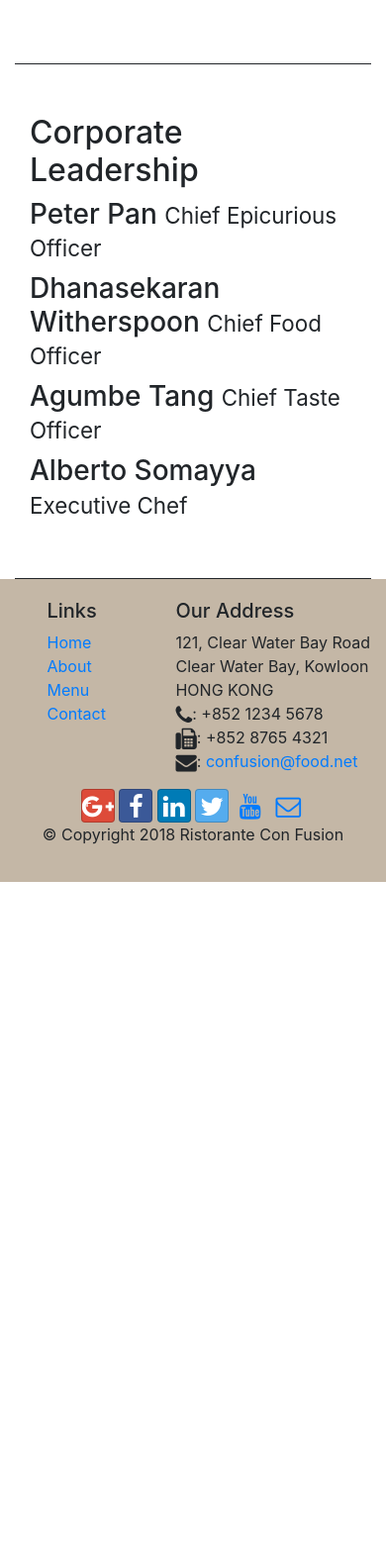
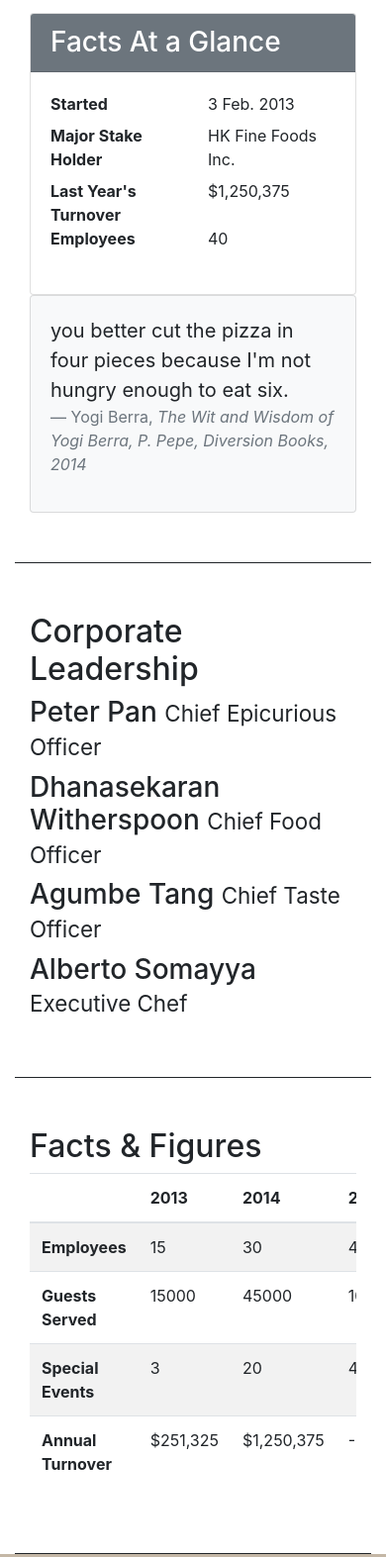
Before and after one commit to Otmane-debug/restaurant_website, a website: page aboutus.html in a window 390 px wide. Shown: the part 993-2566 px from the top of the page at 99% size. Before the commit the page ends 1884 px from the top, so only its background shows below. Drawn offline with nearby package versions, Linux system fonts and the light colour scheme.

Commit message:
20221111

```diff
--- a/aboutus.html
+++ b/aboutus.html
@@ -69,7 +69,30 @@
                 <p>Started in 2010, Ristorante con Fusion quickly established itself as a culinary icon par excellence in Hong Kong. With its unique brand of world fusion cuisine that can be found nowhere else, it enjoys patronage from the A-list clientele in Hong Kong.  Featuring four of the best three-star Michelin chefs in the world, you never know what will arrive on your plate the next time you visit us.</p>
                 <p>The restaurant traces its humble beginnings to <em>The Frying Pan</em>, a successful chain started by our CEO, Mr. Peter Pan, that featured for the first time the world's best cuisines in a pan.</p>
             </div>
-            <div class="col-12 col-sm-6">
+            <div class="col-sm">
+                <div class="card">
+                    <h3 class="card-header bg-secondary text-white">Facts At a Glance</h3>
+                    <div class="card-body">
+                        <dl class="row">
+                            <dt class="col-6">Started</dt>
+                            <dd class="col-6">3 Feb. 2013</dd>
+                            <dt class="col-6">Major Stake Holder</dt>
+                            <dd class="col-6">HK Fine Foods Inc.</dd>
+                            <dt class="col-6">Last Year's Turnover</dt>
+                            <dd class="col-6">$1,250,375</dd>
+                            <dt class="col-6">Employees</dt>
+                            <dd class="col-6">40</dd>
+                        </dl>
+                    </div>
+                </div>
+            </div>
+            <div class="col-12">
+                <div class="card card-body bg-light">
+                    <blockquote class="blockquote">
+                        <p class="mb-0">you better cut the pizza in four pieces because I'm not hungry enough to eat six.</p>
+                        <footer class="blockquote-footer">Yogi Berra, <cite title="Source Title">The Wit and Wisdom of Yogi Berra, P. Pepe, Diversion Books, 2014</cite></footer>
+                    </blockquote>
+                </div>
             </div>
         </div>
 
@@ -85,6 +108,50 @@
                 <p class="d-none d-sm-block">Blessed with the most discerning gustatory sense, Agumbe, our CTO, personally ensures that every dish that we serve meets his exacting tastes. Our chefs dread the tongue lashing that ensues if their dish does not meet his exacting standards. He lives by his motto, <em>You click only if you survive my lick.</em></p>
                 <h3>Alberto Somayya <small>Executive Chef</small></h3>
                 <p class="d-none d-sm-block">Award winning three-star Michelin chef with wide International experience having worked closely with whos-who in the culinary world, he specializes in creating mouthwatering Indo-Italian fusion experiences. He says, <em>Put together the cuisines from the two craziest cultures, and you get a winning hit! Amma Mia!</em></p>
+            </div>
+       </div>
+
+       <div class="row row-content">
+            <div class="col-12 col-sm-9">
+                <h2>Facts &amp; Figures</h2>
+                <div class="table-responsive">
+                    <table class="table table-striped">
+                        <thead class="thread-dark">
+                            <tr>
+                                <th>&nbsp;</th>
+                                <th>2013</th>
+                                <th>2014</th>
+                                <th>2015</th>
+                            </tr>
+                        </thead>
+                        <tbody>
+                            <tr>
+                                <th>Employees</th>
+                                <td>15</td>
+                                <td>30</td>
+                                <td>40</td>
+                            </tr>
+                            <tr>
+                                <th>Guests Served</th>
+                                <td>15000</td>
+                                <td>45000</td>
+                                <td>100,000</td>
+                            </tr>
+                            <tr>
+                                <th>Special Events</th>
+                                <td>3</td>
+                                <td>20</td>
+                                <td>45</td>
+                            </tr>
+                            <tr>
+                                <th>Annual Turnover</th>
+                                <td>$251,325</td>
+                                <td>$1,250,375</td>
+                                <td>-$3,000,000</td>
+                            </tr>
+                        </tbody>
+                    </table>
+                </div>
             </div>
        </div>
 
```
